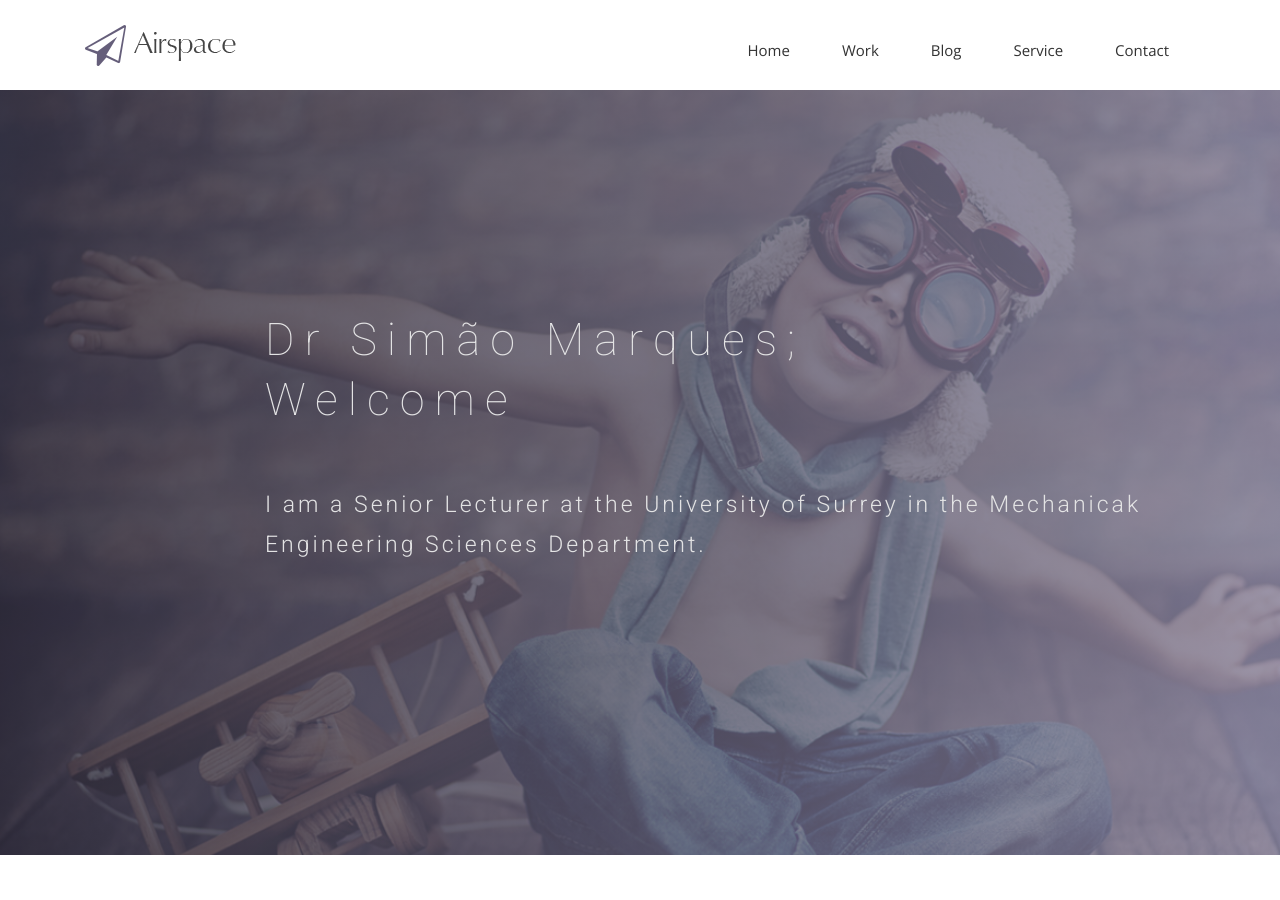
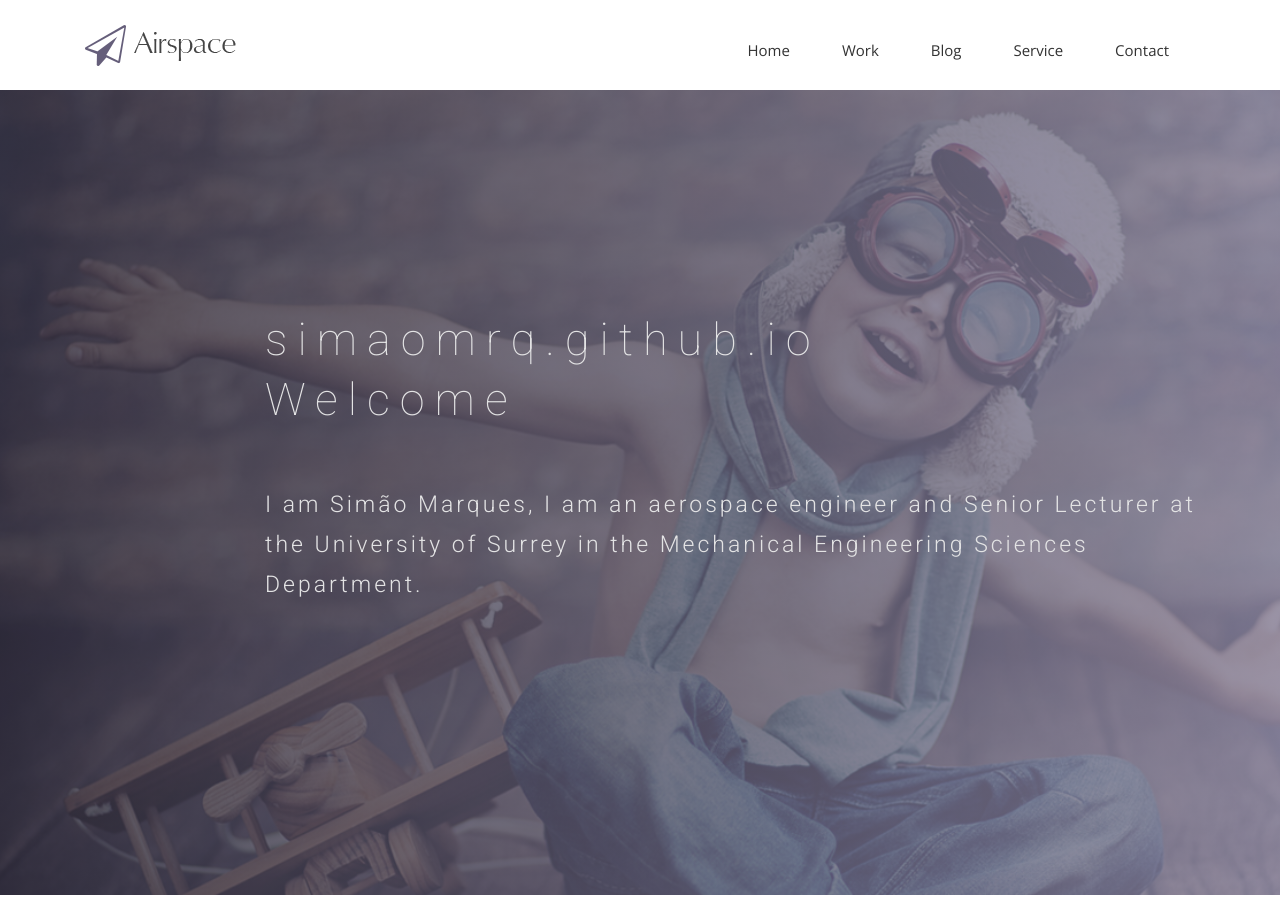
Before and after one commit to simaomrq/simaomrq.github.io, a Jekyll site: the page built from index.html, in a window 1280 px wide and 900 px high. Built offline with Jekyll 4.4.1, drawn with Linux system fonts in a browser that asks for light colours; nearby versions of some CDN libraries; some web fonts are replaced.

Commit message:
Update index.html

```diff
--- a/index.html
+++ b/index.html
@@ -10,8 +10,8 @@ permalink: /
     <div class="row">
       <div class="col-md-10 col-md-offset-2">
         <div class="block">
-          <h1 class="animated fadeInUp">Dr Sim&atilde;o Marques; <br> Welcome</h1>
-          <p class="animated fadeInUp">I am a Senior Lecturer at the University of Surrey in the Mechanicak Engineering Sciences Department.</p>
+          <h1 class="animated fadeInUp">simaomrq.github.io <br> Welcome</h1>
+          <p class="animated fadeInUp">I am Sim&atilde;o Marques, I am an aerospace engineer and Senior Lecturer at the University of Surrey in the Mechanical Engineering Sciences Department.</p>
         </div>
       </div>
     </div>
```
